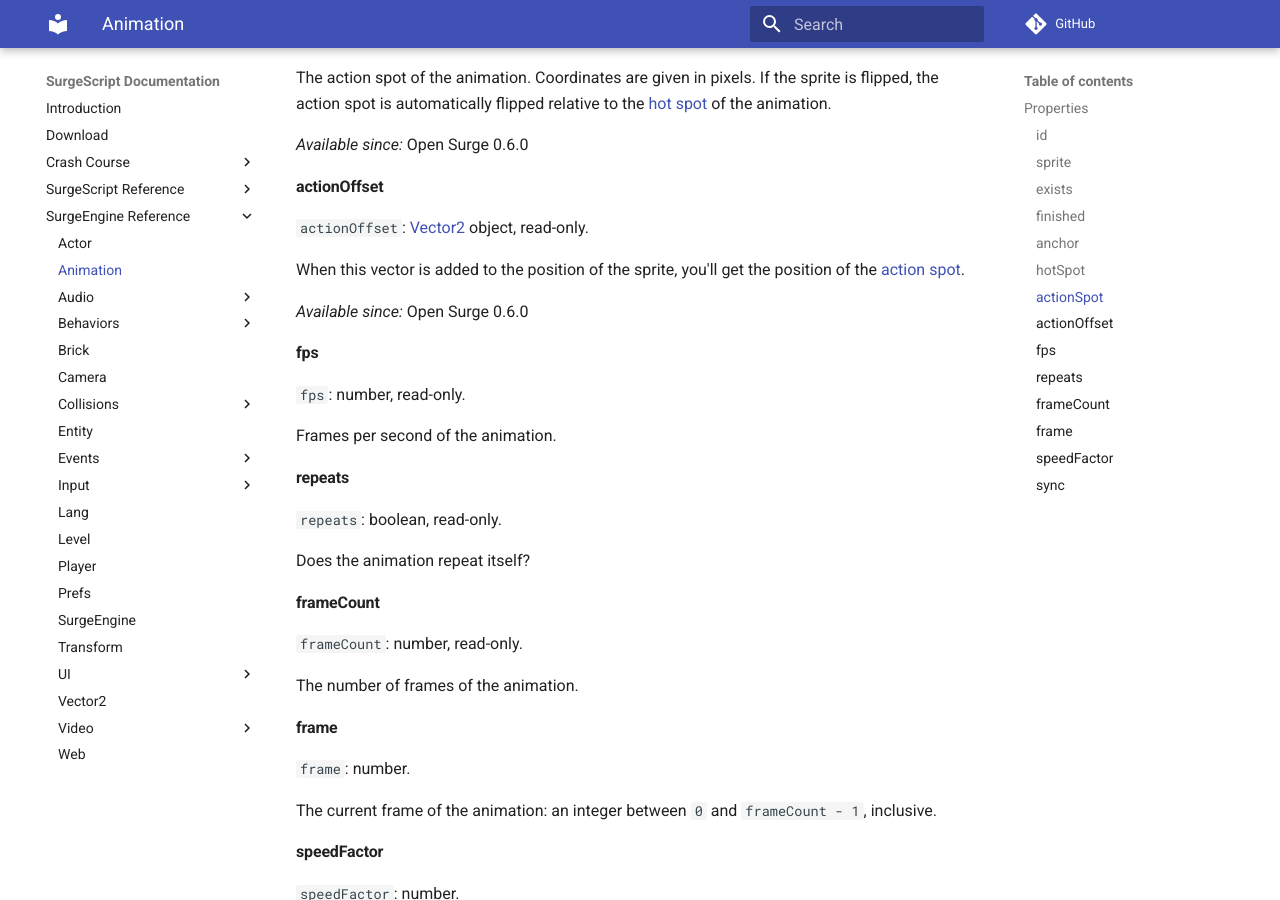
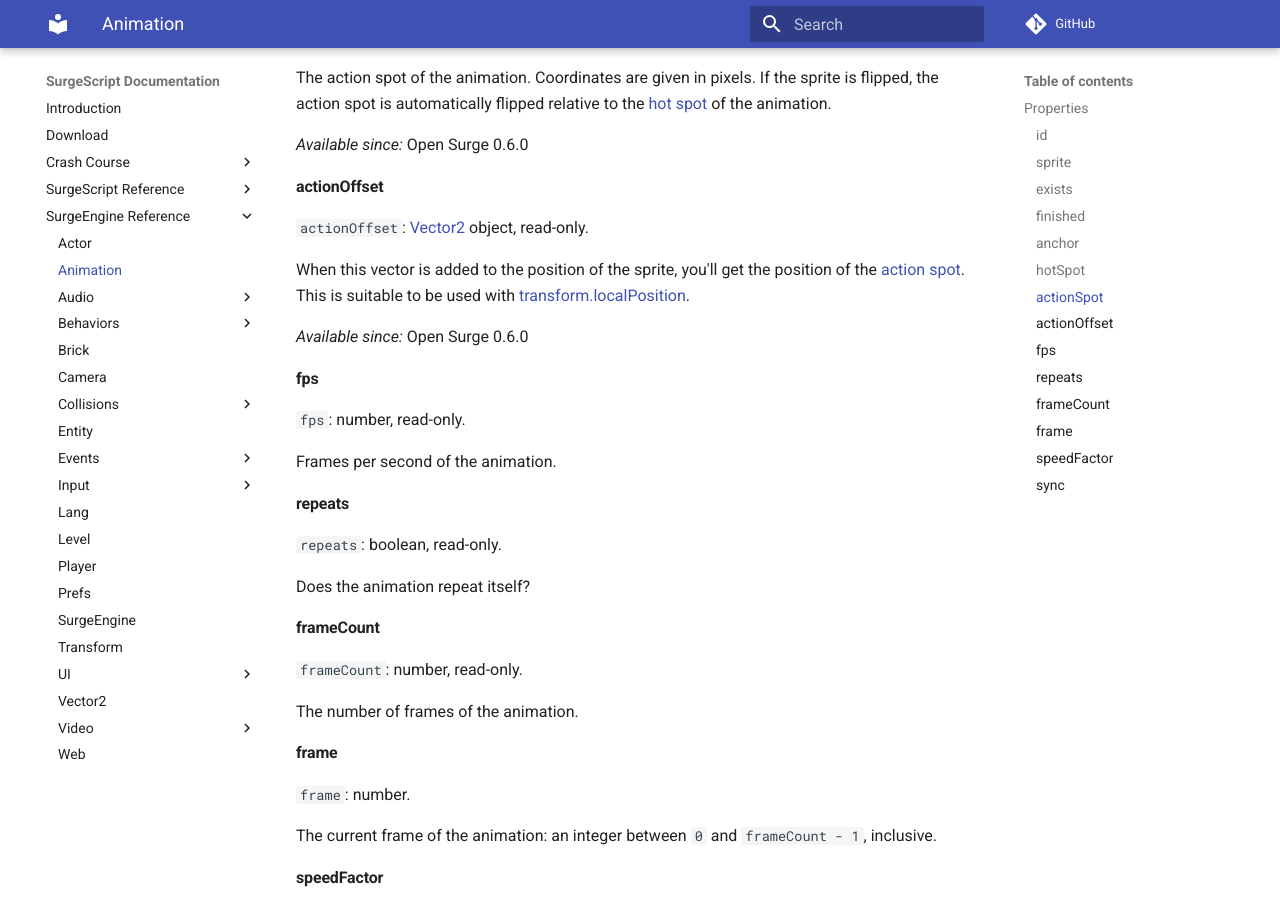
Before and after one commit to alemart/surgescript, an MkDocs documentation site: the page built from docs/engine/animation.md, in a window 1280 px wide and 900 px high, scrolled down 1546 px. Built offline with MkDocs 1.6.1 and Material for MkDocs 9.7.7, drawn with Linux system fonts in a browser that asks for light colours; comment, search, counter and statistics services are not loaded.

Commit message:
Update docs: add note

```diff
--- a/docs/engine/animation.md
+++ b/docs/engine/animation.md
@@ -77,7 +77,7 @@ The action spot of the animation. Coordinates are given in pixels. If the sprite
 
 `actionOffset`: [Vector2](/engine/vector2) object, read-only.
 
-When this vector is added to the position of the sprite, you'll get the position of the [action spot](#actionspot).
+When this vector is added to the position of the sprite, you'll get the position of the [action spot](#actionspot). This is suitable to be used with [transform.localPosition](/engine/transform#localposition).
 
 *Available since:* Open Surge 0.6.0
 
```
